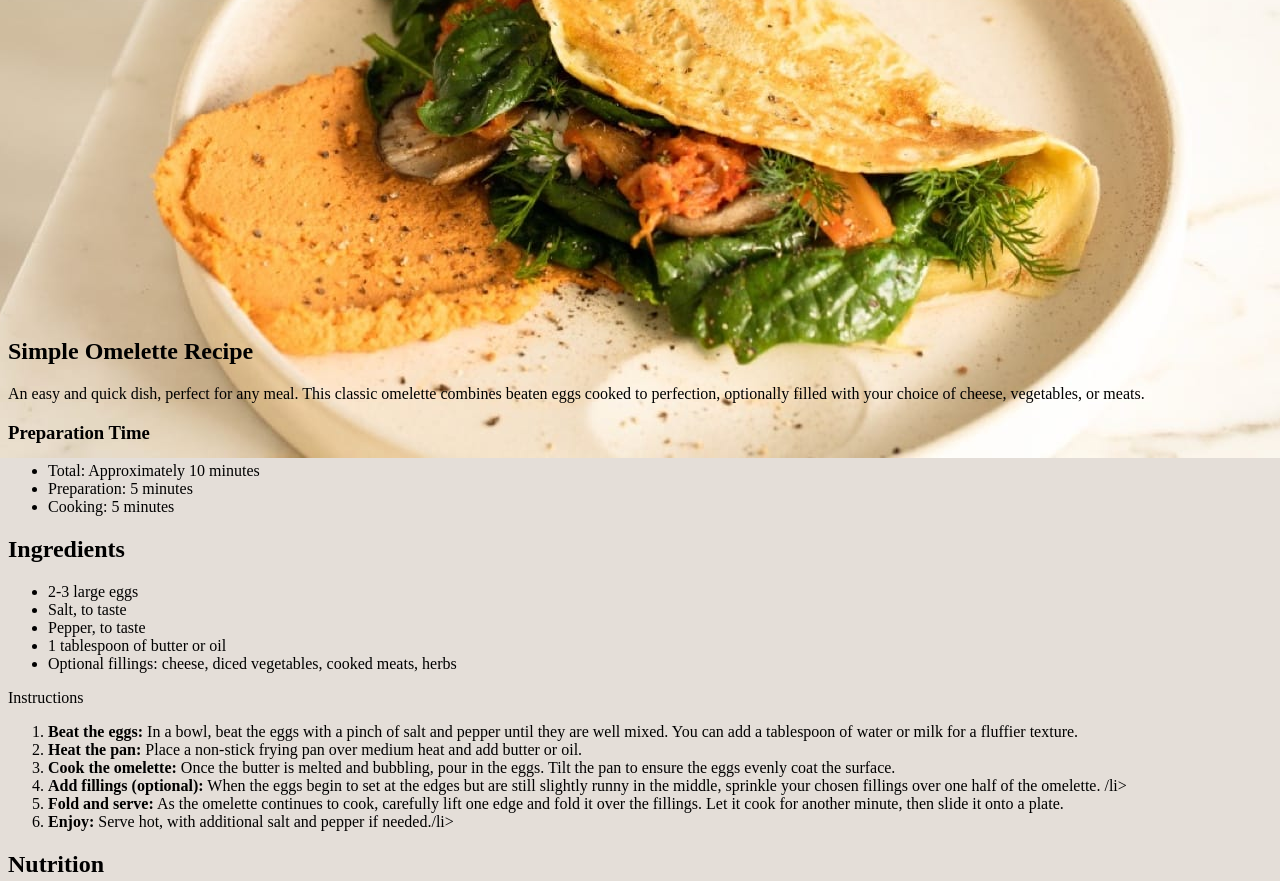
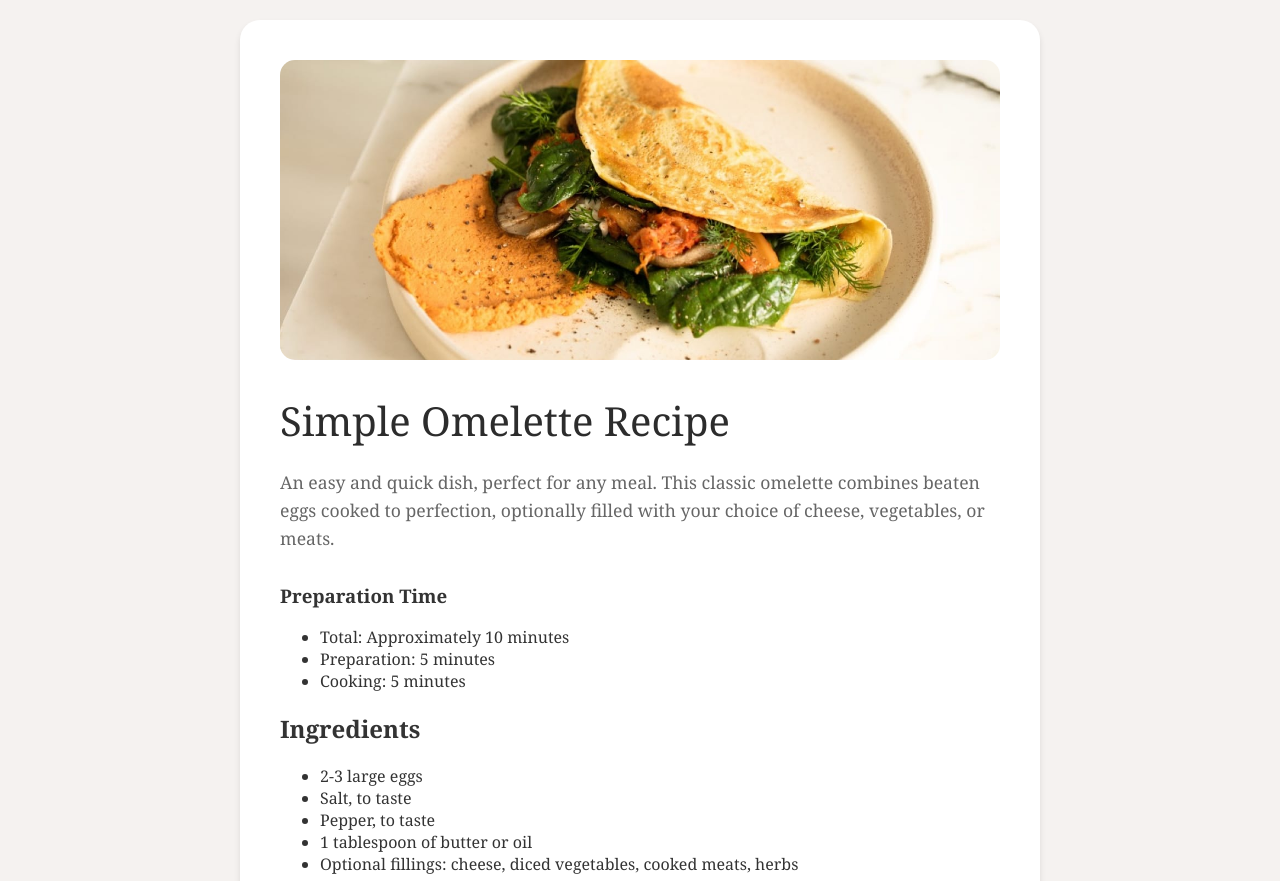
Before and after one commit to nbwedev/recipe-page, a plain HTML site: page index.html in a window 1280 px wide. Shown: the top 881 px of the page. Drawn offline with Linux system fonts and the light colour scheme.

Commit message:
Fixed img on top

```diff
--- a/index.html
+++ b/index.html
@@ -16,12 +16,8 @@
   </head>
   <body>
     <article class="recipe-container">
-      <div class="image-omelette">
-        <img
-          src="/assets/images/image-omelette.jpeg"
-          alt="A simple omelette."
-        />
-      </div>
+      <!-- Had trouble figuring out how to put the image on top. Ended up creating a div for it then added the img as its CSS property. -->
+      <div class="image-omelette"> </div>
 
       <header class="recipe-name">
         <h1>Simple Omelette Recipe</h1>
--- a/styles.css
+++ b/styles.css
@@ -1,17 +1,55 @@
 body {
   background-color: hsl(30, 18%, 87%);
+  font-family: "Georgia", serif;
+  max-width: 800px;
+  margin: 0 auto;
+  padding: 20px;
+  background-color: #f5f2f0;
+  color: #333;
 }
-
+/* Added img as a property. Img did not fit well. Ended up using background-size no repeat and background size to 100%. */
 .image-omelette {
   width: 100%;
   height: 300px;
-  /* background: linear-gradient(135deg, #f4e4a6 0%, #d4b896 100%); */
+  background: linear-gradient(100deg, #f4e4a6 0%, #d4b896 100%);
+  background-image: url(assets/images/image-omelette.jpeg);
   border-radius: 15px;
   margin-bottom: 30px;
   display: flex;
   align-items: center;
   justify-content: center;
-  /* color: #8b6914; */
+  color: #8b6914;
   font-size: 18px;
   font-weight: bold;
+  background-repeat: no-repeat;
+  background-size: 100%;
 }
+
+.recipe-container {
+  background: white;
+  border-radius: 20px;
+  padding: 40px;
+  box-shadow: 0 4px 6px rgba(0, 0, 0, 0.1);
+  background-size: 100%;
+}
+
+h1 {
+  font-size: 2.5rem;
+  color: #2c2c2c;
+  margin-bottom: 20px;
+  font-weight: normal;
+}
+
+.description {
+  font-size: 1.1rem;
+  line-height: 1.6;
+  color: #666;
+  margin-bottom: 30px;
+}
+
+.recipe-preparation {
+  background-color: #fdf5f5;
+  padding: 20px;
+  border-radius: 10px;
+  margin-bottom: 30px;
+}
```
